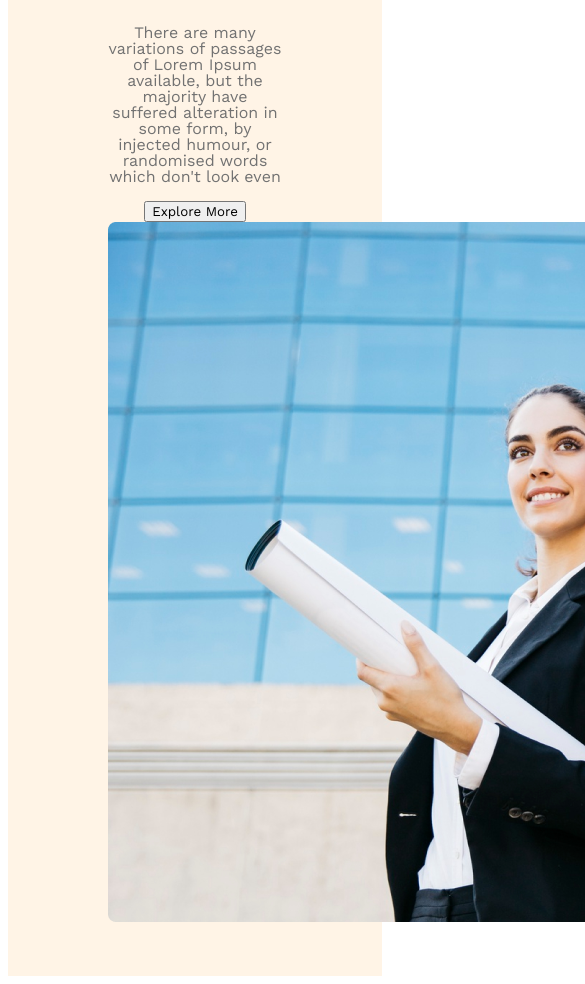
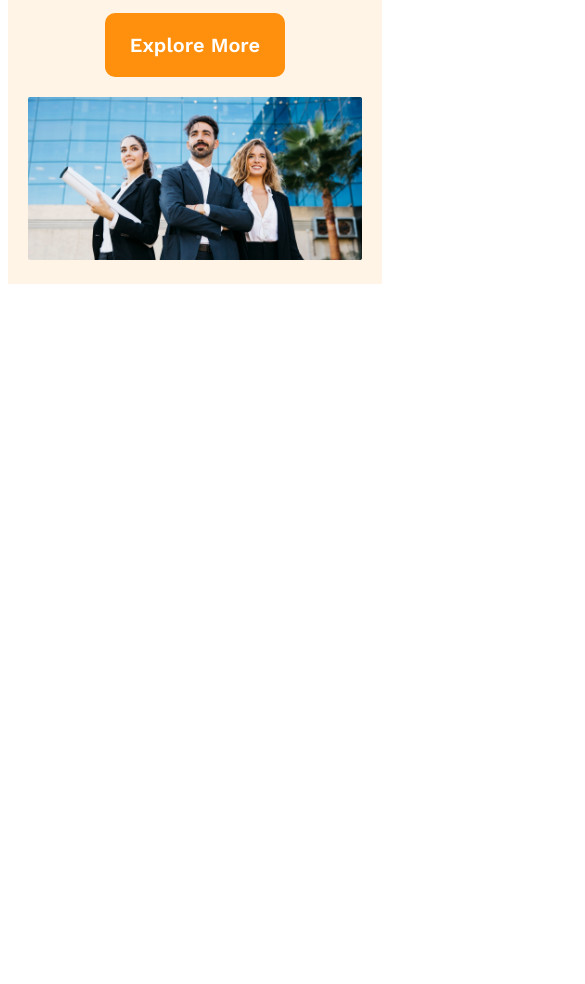
Before and after one commit to FARUK2059/G3-Architects-p3, a plain HTML site: page index.html in a window 390 px wide. Shown: the part 694-1678 px from the top of the page, 585 px wide, since content can reach past the window. After the commit the page ends 986 px from the top, so only its background shows below. Drawn offline with nearby package versions, Linux system fonts and the light colour scheme.

Commit message:
complat header section and responsib

```diff
--- a/style.css
+++ b/style.css
@@ -12,6 +12,18 @@
   * {
     font-family: 'Work Sans', sans-serif;
   }
+.btn-Primary {
+    color: #FFF;
+    font-size: 1.25rem;
+    font-weight: 600;
+    line-height: normal;
+    border-radius: 10px;
+    background: #FF900E;
+    border: none;
+    width: 180px;
+    height: 64px;
+}
+
 /* share end */
   header {
     background: rgba(255, 144, 14, 0.10);
@@ -63,3 +75,27 @@ nav li a {
     font-weight: 400;
     line-height: 1rem;
 }
+.banner img {
+    margin-top: 20px;
+    width: 100%;
+}
+
+/* respponsive media quaries */
+/* mobile Devices */
+@media screen and (max-width: 576px) {
+    header {
+        padding: 20px;
+    }
+    nav {
+        flex-direction: column;
+    }
+}
+/* tab or medium devices */
+@media screen and (min-width: 576px) and (max-width: 960px) {
+    header {
+        padding: 50px;
+    }
+    nav {
+        flex-direction: column;
+    }
+}
```
Also changed, not shown: index.html (+2 -0 lines).
